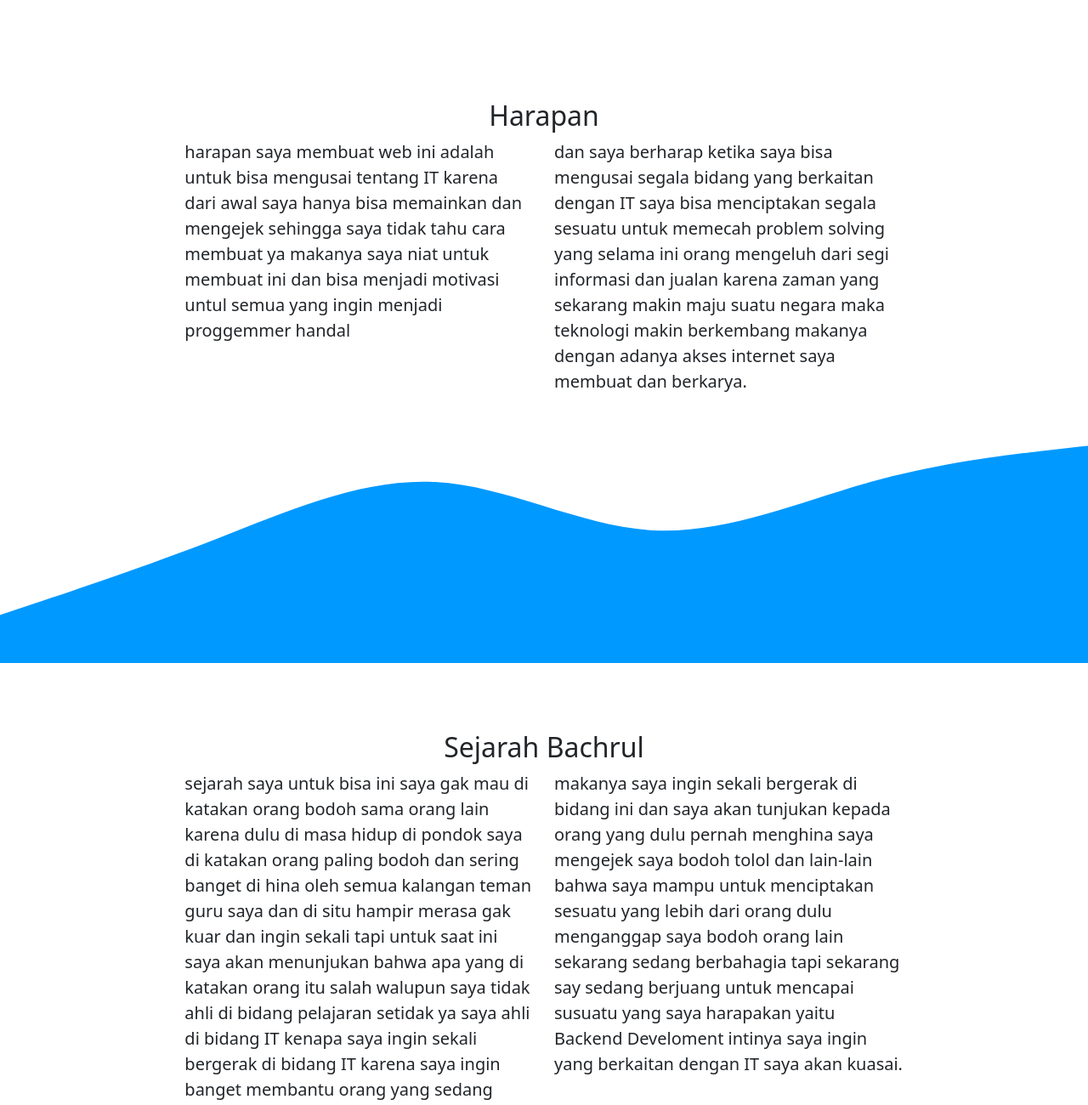
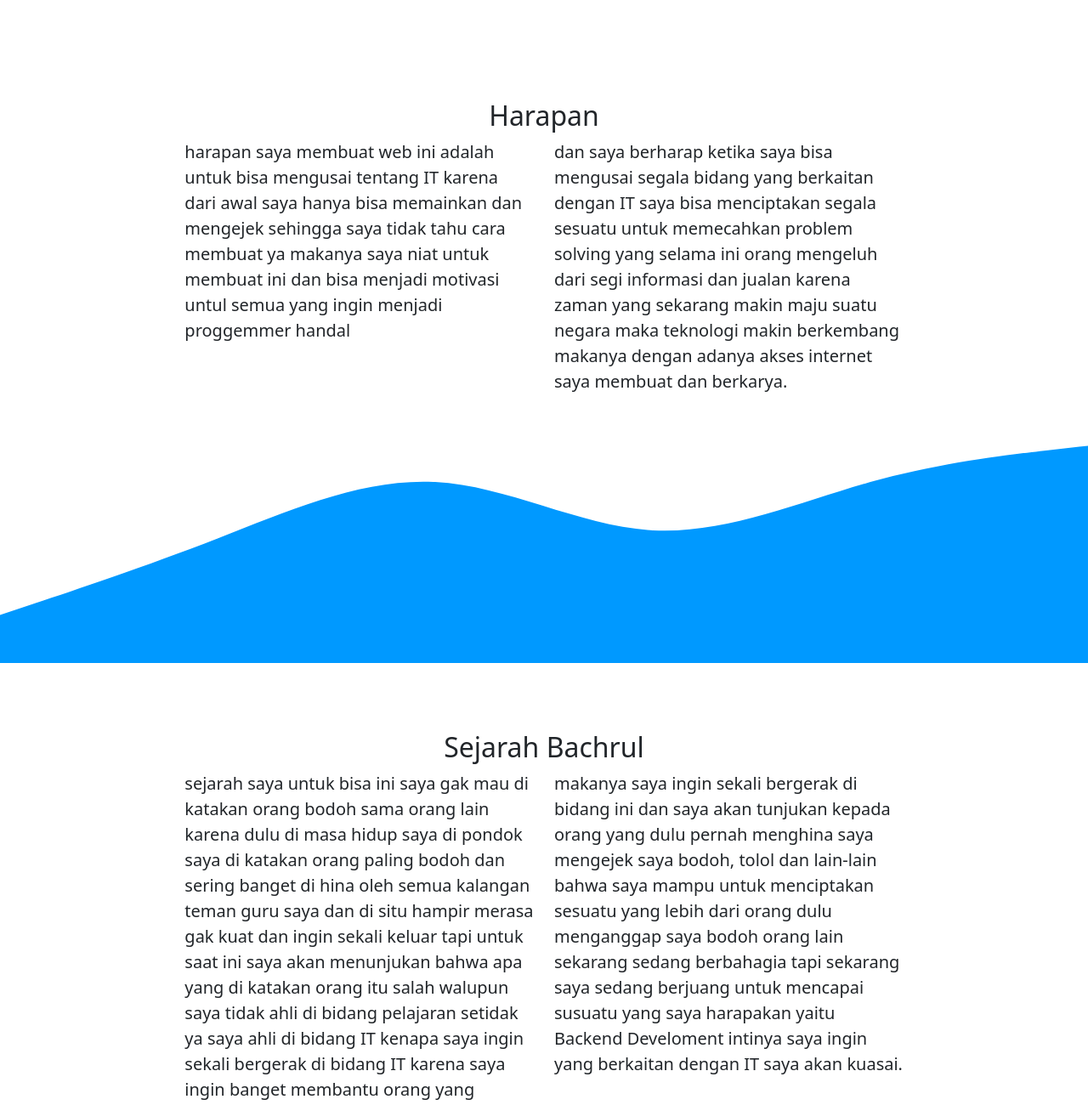
Before and after one commit to bachrul0038/portofolio-bachrul-panji.github, a plain HTML site: page index.html in a window 1280 px wide. Shown: the part 1500-2800 px from the top of the page at 85% size. Drawn offline with nearby package versions, Linux system fonts and the light colour scheme; files whose address does not match are found by name.

Commit message:
Update index.html

```diff
--- a/index.html
+++ b/index.html
@@ -69,7 +69,7 @@
         <div class="row justify-content-center fs-5 text-center">
           <div class="col-4">
             <p>
-              Hallo selamat datang di Protofolio saya perkenalkan nama saya bachrul panji saya mahasiswa teknis infomorasi saya dari subang danmembuat web Protofolio adalah untuk bisa memperkenalkan diri saya dan ini hasil dari belajar 4 bulan bersama pak sandhika galih dan alhamadulilah ada yang paham walupun masih ada yang perlu dibimbing
+              Hallo selamat datang di Protofolio saya perkenalkan nama saya bachrul panji saya mahasiswa teknik infomorasi saya dari subang dan membuat web Protofolio adalah untuk bisa memperkenalkan diri saya dan ini hasil dari belajar 4 bulan bersama pak sandhika galih dan alhamadulilah ada yang paham walupun masih ada yang perlu dibimbing
             </p>
           </div>
           <div class="col-4">
@@ -105,7 +105,7 @@
           </div>
           <div class="col-4">
             <p>
-              dan saya berharap ketika saya bisa mengusai segala bidang yang berkaitan dengan IT saya bisa menciptakan segala sesuatu untuk memecah problem solving yang selama ini orang mengeluh dari segi informasi dan jualan karena  zaman yang sekarang makin maju suatu negara maka teknologi makin berkembang makanya dengan adanya akses internet saya membuat dan berkarya.
+              dan saya berharap ketika saya bisa mengusai segala bidang yang berkaitan dengan IT saya bisa menciptakan segala sesuatu untuk memecahkan problem solving yang selama ini orang mengeluh dari segi informasi dan jualan karena  zaman yang sekarang makin maju suatu negara maka teknologi makin berkembang makanya dengan adanya akses internet saya membuat dan berkarya.
             </p>
           </div>
         </div>
@@ -131,12 +131,12 @@
         <div class="row justify-content-center fs-5">
           <div class="col-4">
             <p>
-              sejarah saya untuk bisa ini saya gak mau di katakan orang bodoh sama orang lain karena dulu di masa hidup di pondok saya di katakan orang paling bodoh dan sering banget di hina oleh semua kalangan teman guru saya dan di situ hampir merasa gak kuar dan ingin sekali tapi untuk saat ini saya akan menunjukan bahwa apa yang di katakan orang itu salah walupun saya tidak ahli di bidang pelajaran setidak ya saya ahli di bidang IT kenapa saya ingin sekali bergerak di bidang IT karena saya ingin banget membantu orang yang sedang kesusah.
+              sejarah saya untuk bisa ini saya gak mau di katakan orang bodoh sama orang lain karena dulu di masa hidup saya di pondok saya di katakan orang paling bodoh dan sering banget di hina oleh semua kalangan teman guru saya dan di situ hampir merasa gak kuat dan ingin sekali keluar tapi untuk saat ini saya akan menunjukan bahwa apa yang di katakan orang itu salah walupun saya tidak ahli di bidang pelajaran setidak ya saya ahli di bidang IT kenapa saya ingin sekali bergerak di bidang IT karena saya ingin banget membantu orang yang sedang kesusah.
             </p>
           </div>
           <div class="col-4">
             <p>
-              makanya saya ingin sekali bergerak di bidang ini dan saya akan tunjukan kepada orang yang dulu pernah menghina saya mengejek saya bodoh tolol dan lain-lain bahwa saya mampu untuk menciptakan sesuatu yang lebih dari orang dulu menganggap saya bodoh orang lain sekarang sedang berbahagia tapi sekarang say sedang berjuang untuk mencapai susuatu yang saya harapakan yaitu Backend Develoment intinya saya ingin yang berkaitan dengan IT saya akan kuasai.
+              makanya saya ingin sekali bergerak di bidang ini dan saya akan tunjukan kepada orang yang dulu pernah menghina saya mengejek saya bodoh, tolol dan lain-lain bahwa saya mampu untuk menciptakan sesuatu yang lebih dari orang dulu menganggap saya bodoh orang lain sekarang sedang berbahagia tapi sekarang saya sedang berjuang untuk mencapai susuatu yang saya harapakan yaitu Backend Develoment intinya saya ingin yang berkaitan dengan IT saya akan kuasai.
             </p>
           </div>
         </div>
```
